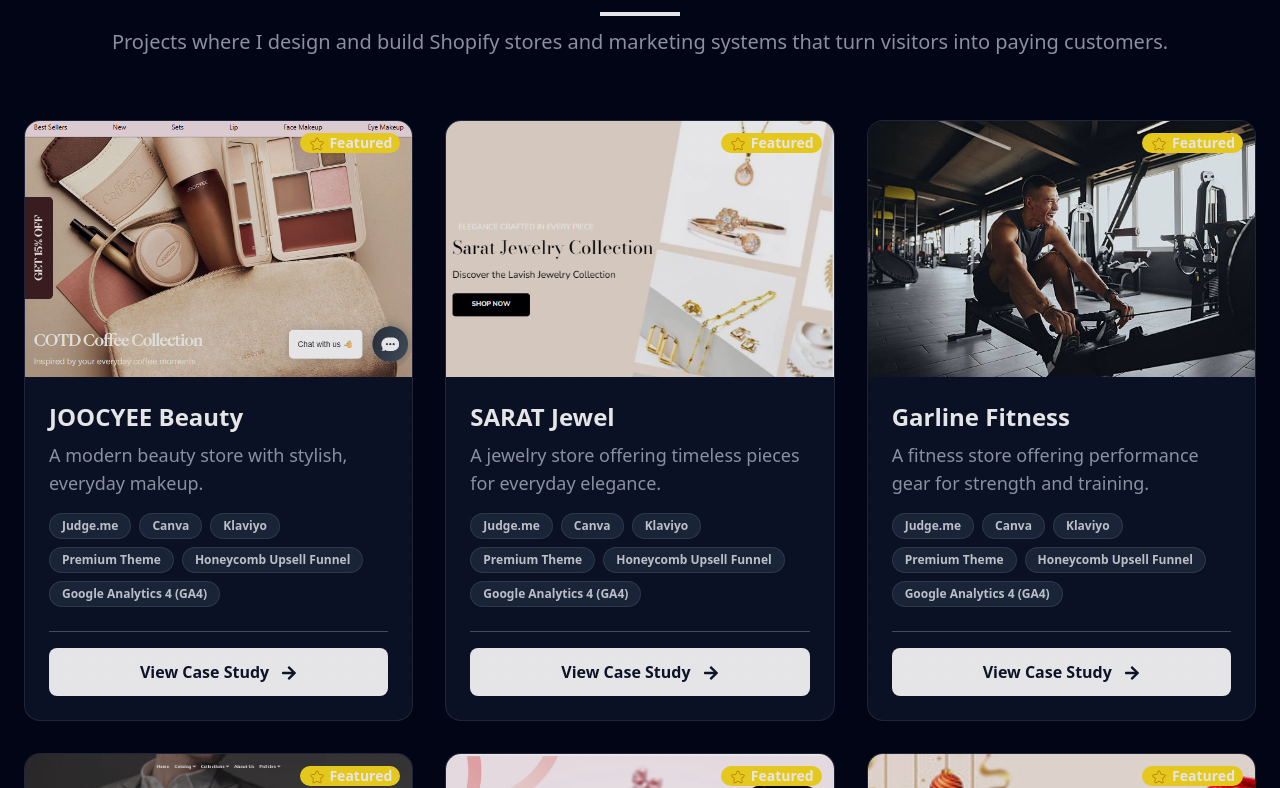
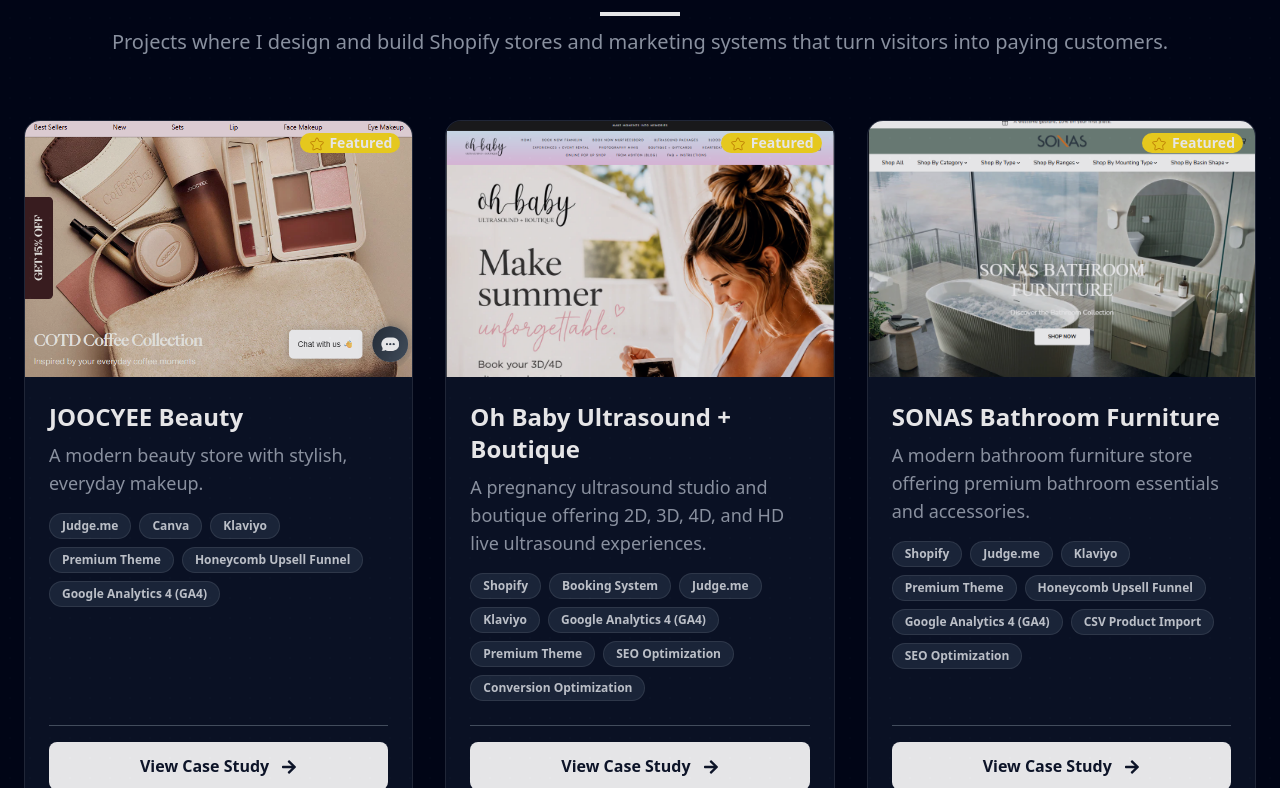
Before and after one commit to Wadworld/React-Portfolio, a React (Vite) app: page / in a window 1280 px wide. Shown: the part 2952-3740 px from the top of the page. Built offline with nearby package versions, Linux system fonts and the light colour scheme.

Commit message:
Updated portfolio

```diff
--- a/src/App.jsx
+++ b/src/App.jsx
@@ -13,7 +13,7 @@
   const router = createBrowserRouter(
   createRoutesFromElements(
     <Route path="/" element={<Layout />}>
-b
+
       {/* Home page */}
       <Route index element={<Home />} />
 
--- a/src/components/FeaturedProjects/ProjectData.jsx
+++ b/src/components/FeaturedProjects/ProjectData.jsx
@@ -5,6 +5,8 @@
 import propdex from "../../assets/img/saratjewel3.png";
 import trust from "../../assets/img/wadoir.png";
 import bankr from "../../assets/img/Jmtee_beauty_store_logo.webp";
+import sonasBathroom from "../../assets/img/sonasbathroom.png";
+import ohBaby from "../../assets/img/ohbaby.png"
 
 const projects = [
     {
@@ -21,6 +23,96 @@
       year: 2025,
       liveUrl: "https://joocyee.com/",
     },
+    {
+  title: "Oh Baby Ultrasound + Boutique",
+
+  description:
+    "A pregnancy ultrasound studio and boutique offering 2D, 3D, 4D, and HD live ultrasound experiences.",
+
+  case:
+    "Oh Baby Ultrasound + Boutique is a service-based business designed to provide expecting mothers with memorable ultrasound experiences in a warm, family-friendly environment. The platform combines appointment booking with boutique shopping, allowing customers to explore ultrasound packages, gender reveal products, jewelry, gifts, and pregnancy essentials through a seamless and engaging experience.",
+
+  role: "Shopify Developer & Store Optimization",
+
+  image: ohBaby,
+
+  tags: [
+    "Shopify",
+    "Booking System",
+    "Judge.me",
+    "Klaviyo",
+    "Google Analytics 4 (GA4)",
+    "Premium Theme",
+    "SEO Optimization",
+    "Conversion Optimization"
+  ],
+
+  slug: "oh-baby-ultrasound-boutique",
+
+  featured: true,
+
+  features: [
+    "Appointment Booking Integration",
+    "Mobile-Optimized Experience",
+    "Service & Product-Based Store Structure",
+    "Conversion-Focused Design",
+    "SEO Optimization",
+    "Analytics and Tracking",
+    "Trust-Building User Experience",
+    "Optimized Navigation",
+    "Email Marketing Integration",
+    "Boutique Product Organization"
+  ],
+
+  year: 2025,
+
+  liveUrl: "https://www.ohbabytn.com/"
+},
+    {
+  title: "SONAS Bathroom Furniture",
+
+  description:
+    "A modern bathroom furniture store offering premium bathroom essentials and accessories.",
+
+  case:
+    "SONAS Bathroom Furniture is a Shopify-based eCommerce store designed to showcase premium bathroom furniture and accessories through a seamless shopping experience. The store was optimized to improve product discovery, build customer trust, and increase conversions through clean design, structured navigation, product reviews, and strategic upsell systems.",
+
+  role: "Shopify Developer",
+
+  image: sonasBathroom,
+
+  tags: [
+    "Shopify",
+    "Judge.me",
+    "Klaviyo",
+    "Premium Theme",
+    "Honeycomb Upsell Funnel",
+    "Google Analytics 4 (GA4)",
+    "CSV Product Import",
+    "SEO Optimization"
+  ],
+
+  slug: "sonas-bathroom-furniture",
+
+  featured: true,
+
+  features: [
+    "Clean, Conversion-Focused Design",
+    "Mobile-Optimized Experience",
+    "High-Converting Product Pages",
+    "Trust-Building Product Reviews",
+    "Up-sell & Cross-Sell for Increased Revenue",
+    "SEO Optimization",
+    "Analytics and Tracking",
+    "CSV Product & Review Import",
+    "Email Marketing Integration",
+    "Optimized Store Navigation"
+  ],
+
+  year: 2025,
+
+  liveUrl: "https://sonasfurniture.myshopify.com/"
+},
     {
       title: "SARAT Jewel",
       description:
--- a/src/index.css
+++ b/src/index.css
@@ -3,6 +3,7 @@
 html {
   scroll-behavior: smooth;
 }
+
 
 @theme {
   /* Fonts */
--- a/src/pages/HomePage.jsx
+++ b/src/pages/HomePage.jsx
@@ -28,8 +28,8 @@
       <Hero />
       <Tech/>
       <AboutMe/>
+      <ClientStats/>
       <Services/>
-      <ClientStats/>
       <FeaturedProjects/>
       <WorkExperience/>
       <Idea />
--- a/vite.config.js
+++ b/vite.config.js
@@ -5,4 +5,7 @@
 // https://vite.dev/config/
 export default defineConfig({
   plugins: [react(), tailwindcss(),],
+  server: {
+    open: true,
+  },
 })
```
Also changed, not shown: index.html (line endings or trailing spaces), src/assets/img/ohbaby.png (added), src/assets/img/sonasbathroom.png (added).
